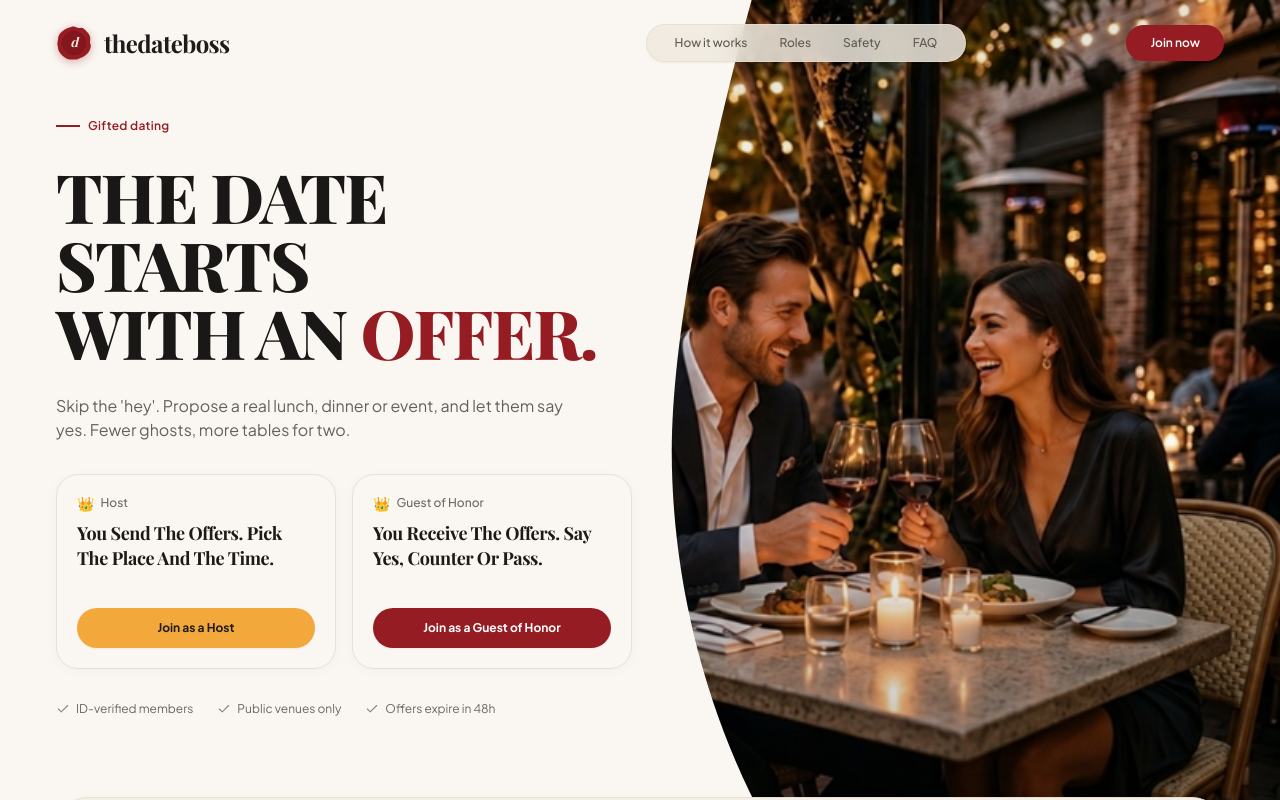
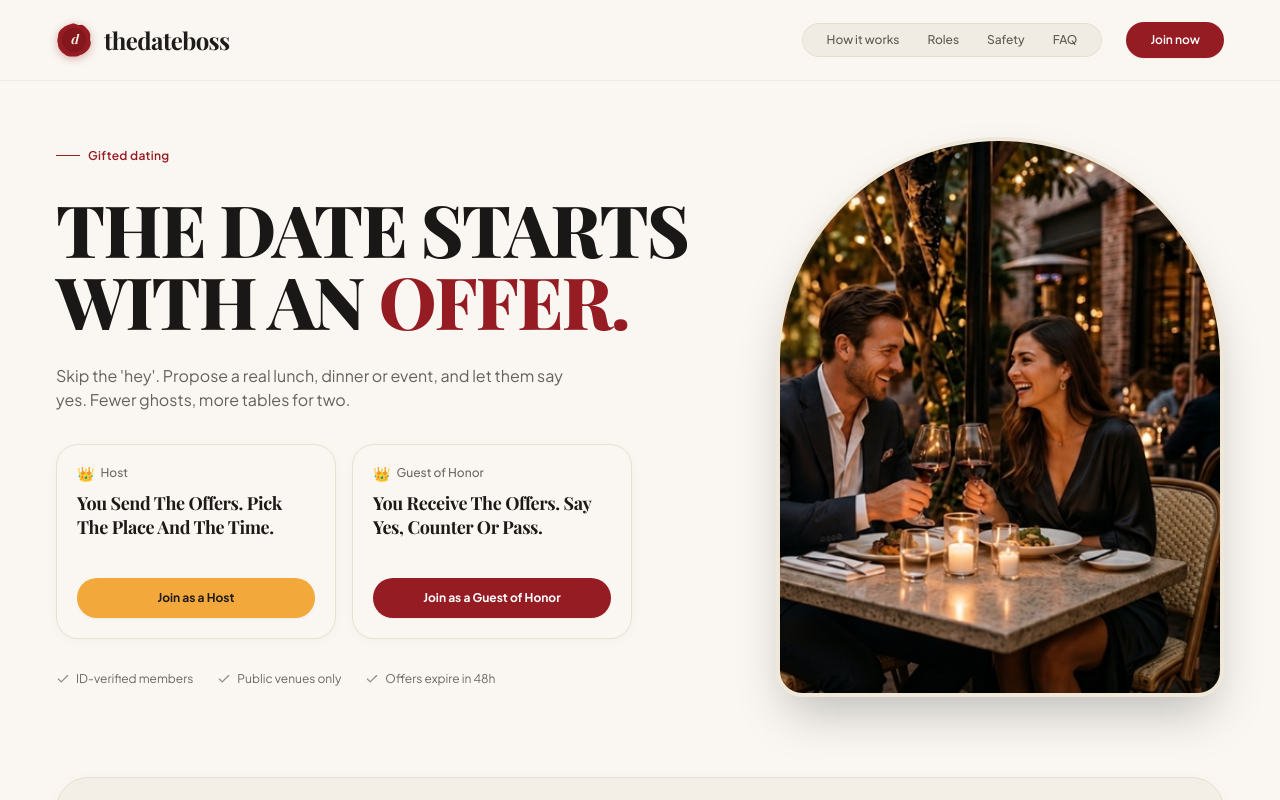
Before and after one commit to robiulsunnyemon/dateboss, a React (Vite) app in the folder frontend/: page / in a window 1280 px wide. Shown: the top 800 px of the page. Built offline with nearby package versions, Linux system fonts and the light colour scheme; a web font is replaced by a local one.

Commit message:
fix: resolve both red-boxed issues - clean navbar on cream background and self-contained arch photo without Section 2 overlap

```diff
--- a/frontend/src/App.tsx
+++ b/frontend/src/App.tsx
@@ -39,48 +39,14 @@ export function App() {
   ];
 
   return (
-    <div className="min-h-screen bg-[#FAF7F2] text-[#1E1C1A] font-sans antialiased selection:bg-[#961C23] selection:text-white flex flex-col justify-between overflow-x-hidden">
-
-      {/* =========================================================================
-          HERO RIGHT IMAGE WITH PRECISE CONVEX CURVED MASK
-          (Contained strictly within the Hero Section viewport)
-         ========================================================================= */}
-      <div className="absolute right-0 top-0 h-[760px] xl:h-[820px] w-[50%] xl:w-[48%] z-10 pointer-events-none hidden lg:block overflow-hidden">
-
-        {/* SVG ClipPath Definition for the exact curved arc */}
-        <svg width="0" height="0" className="absolute">
-          <defs>
-            <clipPath id="heroRightArc" clipPathUnits="objectBoundingBox">
-              <path d="M 0.14, 0
-                       C 0.06, 0.22, 0.01, 0.42, 0.01, 0.55
-                       C 0.01, 0.70, 0.06, 0.86, 0.16, 1
-                       L 1, 1
-                       L 1, 0
-                       Z" />
-            </clipPath>
-          </defs>
-        </svg>
-
-        {/* The Couple Dining Image */}
-        <div
-          className="w-full h-full relative"
-          style={{ clipPath: 'url(#heroRightArc)' }}
-        >
-          <img
-            src="/assets/hero-couple.jpg"
-            alt="Romantic couple dining with wine glasses at restaurant table"
-            className="w-full h-full object-cover object-[center_right] pointer-events-auto"
-          />
-          {/* Subtle warm depth vignette */}
-          <div className="absolute inset-0 bg-gradient-to-t from-black/25 via-transparent to-black/10 pointer-events-none" />
-        </div>
-      </div>
+    <div className="min-h-screen bg-[#FAF7F2] text-[#1E1C1A] font-sans antialiased selection:bg-[#961C23] selection:text-white flex flex-col justify-between">
 
       {/* =========================================================================
           1. HEADER / NAVIGATION BAR
+          - Clean on cream background (no dark image collision)
          ========================================================================= */}
-      <header className="w-full relative z-30 pt-6 px-6 sm:px-10 lg:px-14">
-        <div className="max-w-[1360px] mx-auto flex items-center justify-between">
+      <header className="w-full bg-[#FAF7F2] border-b border-[#EFE8DC]/80 sticky top-0 z-40 backdrop-blur-md bg-opacity-95">
+        <div className="max-w-[1360px] mx-auto px-6 sm:px-10 lg:px-14 h-20 flex items-center justify-between">
 
           {/* Left: Wax Seal Logo + "thedateboss" */}
           <div className="flex items-center gap-3 shrink-0">
@@ -126,18 +92,22 @@ export function App() {
             </span>
           </div>
 
-          {/* Center-Left Nav Capsule + Right Join Button */}
-          <div className="flex items-center justify-end flex-1">
-            <nav className="bg-[#EFE9DF]/85 backdrop-blur-md border border-[#E5DECF]/80 rounded-full px-7 py-2.5 hidden sm:flex items-center gap-8 text-xs font-medium text-[#5F5B54] shadow-sm mr-8 md:mr-16 lg:mr-28 xl:mr-40">
+          {/* Right Navigation & Button */}
+          <div className="flex items-center gap-4 sm:gap-6">
+
+            {/* Nav Capsule */}
+            <nav className="bg-[#EFE9DF]/80 border border-[#E5DECF] rounded-full px-6 py-2 hidden sm:flex items-center gap-7 text-xs font-medium text-[#5F5B54]">
               <a href="#how-it-works" className="hover:text-[#961C23] transition-colors">How it works</a>
               <a href="#roles" className="hover:text-[#961C23] transition-colors">Roles</a>
               <a href="#safety" className="hover:text-[#961C23] transition-colors">Safety</a>
               <a href="#faq" className="hover:text-[#961C23] transition-colors">FAQ</a>
             </nav>
 
+            {/* Join now Button */}
             <button className="bg-[#961C23] hover:bg-[#7D141A] text-white text-xs font-semibold px-6 py-2.5 rounded-full transition-all shadow-sm hover:shadow shrink-0">
               Join now
             </button>
+
           </div>
 
         </div>
@@ -146,10 +116,15 @@ export function App() {
 
       {/* =========================================================================
           2. HERO SECTION
+          - Clean 2-column grid layout (left: text & cards, right: arched photo)
+          - Zero overlap with Section 2 or Navbar!
          ========================================================================= */}
-      <section className="relative z-20 max-w-[1360px] mx-auto w-full px-6 sm:px-10 lg:px-14 pt-8 lg:pt-14 pb-16 lg:pb-20 min-h-[680px] flex flex-col justify-center">
+      <section className="w-full max-w-[1360px] mx-auto px-6 sm:px-10 lg:px-14 pt-10 sm:pt-14 pb-16 sm:pb-20">
 
-        <div className="w-full lg:w-[54%] xl:w-[52%] space-y-7 pr-2 sm:pr-4">
+        <div className="grid grid-cols-1 lg:grid-cols-12 gap-10 lg:gap-14 items-center">
+
+          {/* Left Column: Headlines, Cards, Trust Indicators */}
+          <div className="lg:col-span-7 space-y-6 sm:space-y-7">
 
             {/* Label: Gifted dating */}
             <div className="flex items-center gap-2">
@@ -160,7 +135,7 @@ export function App() {
             </div>
 
             {/* Main Headline */}
-          <h1 className="font-serif font-extrabold text-4xl sm:text-5xl md:text-6xl xl:text-[68px] leading-[1.08] tracking-tight text-[#1A1816]">
+            <h1 className="font-serif font-extrabold text-4xl sm:text-5xl md:text-6xl xl:text-7xl leading-[1.08] tracking-tight text-[#1A1816]">
               THE DATE STARTS <br />
               WITH AN <span className="text-[#961C23] font-serif">OFFER.</span>
             </h1>
@@ -224,13 +199,25 @@ export function App() {
 
           </div>
 
-        {/* Mobile/Tablet fallback view of the image (placed below cards on < lg screens) */}
-        <div className="block lg:hidden mt-10 w-full rounded-2xl overflow-hidden shadow-lg border border-[#E8E1D3] max-h-[380px]">
+          {/* Right Column: Romantic Dining Arched Photo */}
+          <div className="lg:col-span-5 flex justify-center lg:justify-end">
+            <div className="relative w-full max-w-md">
+
+              {/* Arched Photo Frame (Exact arched cathedral window shape from original design) */}
+              <div className="overflow-hidden rounded-t-[240px] rounded-b-[28px] border-4 border-[#EFE7D8] shadow-2xl bg-[#EBE2D0] aspect-[4/5] max-h-[580px] w-full">
                 <img
                   src="/assets/hero-couple.jpg"
-            alt="Romantic couple dining"
-            className="w-full h-full object-cover object-center"
+                  alt="Couple dining at candlelit restaurant table with wine glasses"
+                  className="w-full h-full object-cover object-[center_right]"
                 />
+              </div>
+
+              {/* Decorative subtle ambient warm glow behind arch */}
+              <div className="absolute -top-6 -right-6 w-36 h-36 bg-[#F3A83B]/15 rounded-full blur-2xl -z-10" />
+              <div className="absolute -bottom-6 -left-6 w-36 h-36 bg-[#961C23]/10 rounded-full blur-2xl -z-10" />
+            </div>
+          </div>
+
         </div>
 
       </section>
@@ -238,8 +225,9 @@ export function App() {
 
       {/* =========================================================================
           3. "LESS CHAT. MORE CHEMISTRY." (HOW IT WORKS CARD CONTAINER)
+          - Sits cleanly below Hero with generous breathing room
          ========================================================================= */}
-      <section id="how-it-works" className="relative z-20 max-w-[1360px] mx-auto w-full px-6 sm:px-10 lg:px-14 pb-14 sm:pb-20">
+      <section id="how-it-works" className="w-full max-w-[1360px] mx-auto px-6 sm:px-10 lg:px-14 pb-14 sm:pb-20">
 
         {/* Large Rounded Container Card */}
         <div className="bg-[#F4EFE6] border border-[#E8DFD0] rounded-[32px] p-8 sm:p-12 lg:p-16 shadow-[0_4px_25px_rgba(0,0,0,0.02)]">
@@ -302,7 +290,7 @@ export function App() {
           </div>
 
           {/* Nested Invitation Card (An offer for you) */}
-          <div className="bg-[#EFE8DB] border border-[#E2D8C6] rounded-2xl p-6 sm:p-8 shadow-sm">
+          <div className="bg-[#EDE5D6] border border-[#DDD3C2] rounded-2xl p-6 sm:p-8 shadow-sm">
 
             <div className="mb-4">
               <span className="text-xs text-[#8E8880] font-normal block">
@@ -314,7 +302,7 @@ export function App() {
             </div>
 
             {/* Details Table */}
-            <div className="divide-y divide-[#DFD5C2] text-xs mb-6">
+            <div className="divide-y divide-[#D8CDBC] text-xs mb-6">
 
               <div className="flex items-center justify-between py-2.5">
                 <span className="text-[#8E8880] font-normal">When</span>
@@ -361,9 +349,9 @@ export function App() {
 
 
       {/* =========================================================================
-          4. "WHAT MAKES THEDATEBOSS DIFFERENT?" (THE THEDATEBOSS ADVANTAGE CARD)
+          4. "WHAT MAKES THEDATEBOSS DIFFERENT?" (THE THEDATEBOSS ADVANTAGE)
          ========================================================================= */}
-      <section id="why-us" className="relative z-20 max-w-[1360px] mx-auto w-full px-6 sm:px-10 lg:px-14 pb-14 sm:pb-20">
+      <section id="why-us" className="w-full max-w-[1360px] mx-auto px-6 sm:px-10 lg:px-14 pb-14 sm:pb-20">
 
         {/* Large Rounded Container Card */}
         <div className="bg-[#F4EFE6] border border-[#E8DFD0] rounded-[32px] p-8 sm:p-12 lg:p-16 text-center shadow-[0_4px_25px_rgba(0,0,0,0.02)]">
@@ -436,9 +424,9 @@ export function App() {
 
 
       {/* =========================================================================
-          5. "WHAT OUR USERS ARE SAYING" (TESTIMONIALS DIRECTLY ON BG)
+          5. "WHAT OUR USERS ARE SAYING" (TESTIMONIALS)
          ========================================================================= */}
-      <section id="reviews" className="relative z-20 max-w-[1360px] mx-auto w-full px-6 sm:px-10 lg:px-14 pb-14 sm:pb-20">
+      <section id="reviews" className="w-full max-w-[1360px] mx-auto px-6 sm:px-10 lg:px-14 pb-14 sm:pb-20">
 
         {/* Section Header */}
         <div className="text-center mb-10 space-y-2">
@@ -539,7 +527,7 @@ export function App() {
       {/* =========================================================================
           6. "BUILT AGAINST GHOSTING." (100% FULL-WIDTH EDGE-TO-EDGE DARK BAND)
          ========================================================================= */}
-      <section id="safety" className="w-full bg-[#141414] text-white py-16 sm:py-20 lg:py-24 relative z-20">
+      <section id="safety" className="w-full bg-[#141414] text-white py-16 sm:py-20 lg:py-24">
 
         <div className="max-w-4xl mx-auto px-6 sm:px-10">
 
@@ -556,7 +544,7 @@ export function App() {
             Built Against Ghosting.
           </h2>
 
-          {/* 4 Feature Items (Minimalist rows with red circle icon badges) */}
+          {/* 4 Feature Items */}
           <div className="space-y-8">
 
             {/* Feature 1: Chat Opens After Yes */}
@@ -629,7 +617,7 @@ export function App() {
       {/* =========================================================================
           7. "FREQUENTLY ASKED QUESTIONS" (FAQ SECTION)
          ========================================================================= */}
-      <section id="faq" className="relative z-20 max-w-4xl mx-auto w-full px-6 sm:px-10 py-16 sm:py-20">
+      <section id="faq" className="max-w-4xl mx-auto w-full px-6 sm:px-10 py-16 sm:py-20">
 
         {/* Top Label */}
         <div className="flex items-center gap-2 mb-3">
@@ -679,7 +667,7 @@ export function App() {
       {/* =========================================================================
           8. CALL TO ACTION BANNER (MAKE THE FIRST MOVE WORTH ANSWERING)
          ========================================================================= */}
-      <section className="relative z-20 max-w-[1360px] mx-auto w-full px-6 sm:px-10 lg:px-14 pb-16 sm:pb-20">
+      <section className="max-w-[1360px] mx-auto w-full px-6 sm:px-10 lg:px-14 pb-16 sm:pb-20">
 
         <div className="bg-[#F4EFE6] border border-[#E8DFD0] rounded-[32px] p-10 sm:p-14 lg:p-16 text-center shadow-sm">
 
@@ -747,9 +735,9 @@ export function App() {
 
 
       {/* =========================================================================
-          9. FOOTER (100% FULL-WIDTH)
+          9. FOOTER
          ========================================================================= */}
-      <footer className="w-full border-t border-[#ECE3D4] py-8 bg-[#FAF7F2] relative z-20">
+      <footer className="w-full border-t border-[#ECE3D4] py-8 bg-[#FAF7F2]">
         <div className="max-w-[1360px] mx-auto px-6 sm:px-10 lg:px-14 flex flex-col sm:flex-row items-center justify-between gap-4">
 
           {/* Left: Wax Seal + Copyright */}
```
Lines whose indentation alone changed are shown as unchanged.
